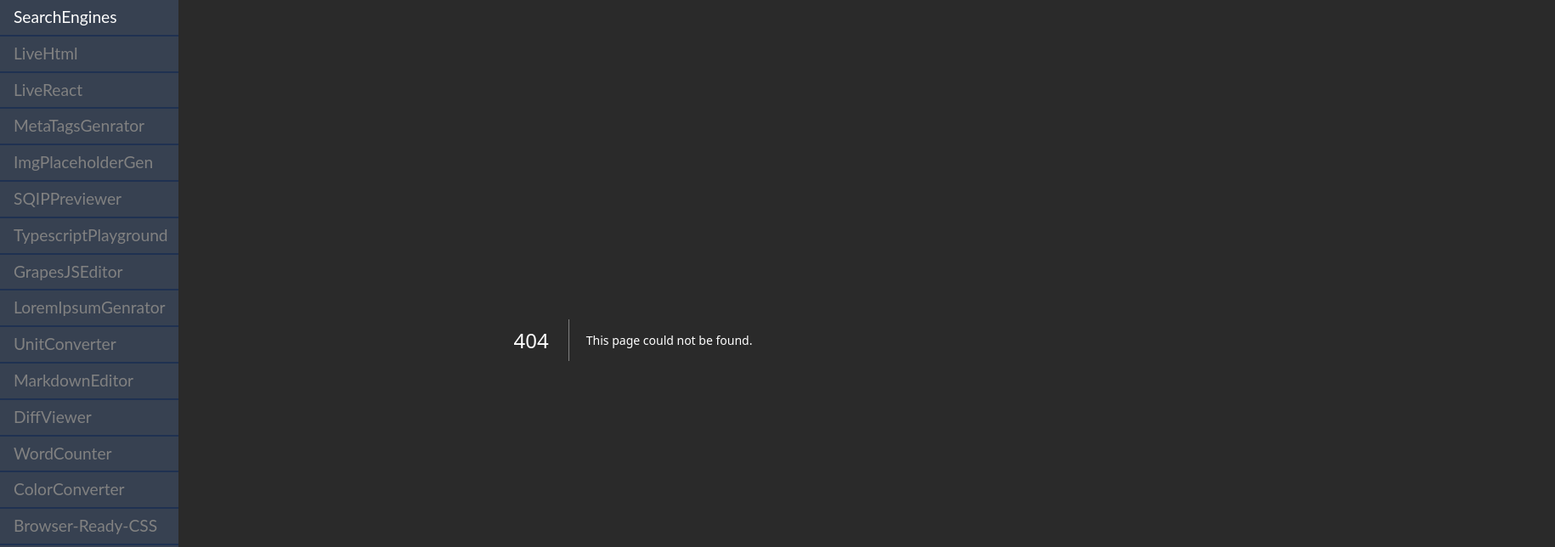
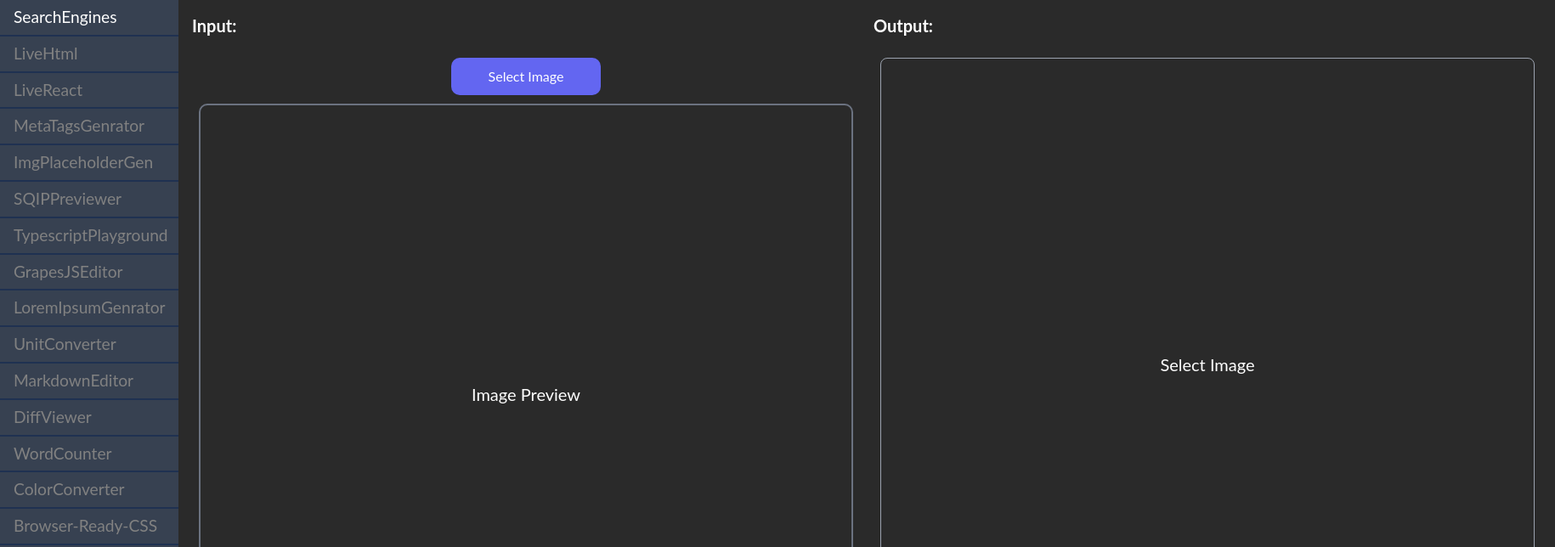
Before and after one commit to sabeerbikba/dev.tools, a React (Vite) app: page /image-metadata-viewer in a window 1280 px wide. Shown: the top 644 px of the page at 85% size, 1830 px wide, since content can reach past the window. Built offline with nearby package versions, Linux system fonts and the light colour scheme.

Commit message:
feat: Add new tool imgMetadataViewer

```diff
--- a/package.json
+++ b/package.json
@@ -22,6 +22,7 @@
 		"blurhash": "^2.0.5",
 		"clsx": "^2.1.1",
 		"crypto-js": "^4.2.0",
+		"exifr": "^7.1.3",
 		"github-markdown-css": "^5.5.1",
 		"grapesjs": "^0.19.5",
 		"grapesjs-blocks-basic": "^1.0.2",
--- a/src/App.jsx
+++ b/src/App.jsx
@@ -26,6 +26,7 @@ const AutoprefixerTool = lazy(() => import("./pages/AutoPrefixer.jsx"));
 import StringConverter from './pages/StringConverter.jsx';
 const QrCodeGenerator = lazy(() => import('./pages/QRCodeGenrator.jsx'));
 const HashGenerator = lazy(() => import('./pages/HashGenerator.jsx'));
+const ImageMetadataViewer = lazy(() => import('./pages/ImageMetadataViewer.jsx'));
 import Websites from "./pages/Websites.jsx";
 // import Test from "./pages/testing/Test.jsx" // Testing purpose
 
@@ -49,6 +50,7 @@ const routes = [
    { path: "StringConverter", element: <StringConverter /> },
    { path: "QrCodeGenerator", element: <QrCodeGenerator />, isLazy: true },
    { path: "HashGenerator", element: <HashGenerator />, isLazy: true },
+   { path: "image-metadata-viewer", element: <ImageMetadataViewer />, isLazy: true },
    { path: "Websites", element: <Websites /> },
    // { path: "Test", element: <Test /> },
    { path: "*", element: <NoPage /> },
--- a/src/Layout.jsx
+++ b/src/Layout.jsx
@@ -19,8 +19,9 @@ const links = [
    { to: "/StringConverter", text: "StringConverter" },
    { to: "/QrCodeGenerator", text: "QRCodeGenerator" },
    { to: "/HashGenerator", text: "HashGenerator" },
+   { to: "/image-metadata-viewer", text: "ImgMetadataViewer" },
    { to: "/Websites", text: "Websites" },
-   // { to: "/Test", text: "BlurhashGenerator[Test]" },
+   // { to: "/Test", text: "Test" },
 ];
 
 
--- /dev/null
+++ b/src/pages/ImageMetadataViewer.jsx
@@ -0,0 +1,175 @@
+import { useRef, useReducer } from 'react';
+import PropTypes from 'prop-types';
+import exifr from 'exifr';
+import clsx from 'clsx';
+import { Prism as JsonSyntaxHighlighter } from 'react-syntax-highlighter';
+import { a11yDark } from 'react-syntax-highlighter/dist/esm/styles/prism';
+
+import ToolBoxLayout from '@/common/ToolBoxLayout';
+import ToolBox from '@/common/ToolBox';
+import Btn from '@/common/BasicBtn';
+
+const actionTypes = {
+   UPDATE_VALUE: 'UPDATE_VALUE',
+};
+
+const initialState = {
+   imageUrl: '',
+   metadata: '',
+   error: '',
+};
+
+const reducer = (state, action) => {
+   switch (action.type) {
+      case actionTypes.UPDATE_VALUE: {
+         return { ...state, [action.field]: action.value };
+      }
+      default: {
+         console.error('Unknown action: ' + action.type);
+         console.warn('you not added action.type: ' + action.type + ' add and try');
+         return state;
+      }
+   }
+};
+
+const ImageMetadataViewer = () => {
+   const imgInputRef = useRef('');
+   const [state, dispatch] = useReducer(reducer, initialState);
+   const {
+      imageUrl,
+      metadata,
+      error,
+   } = state;
+
+
+   // //   Functions for Updating Reducer   // //
+
+   const updateValues = (values) => {
+      Object.keys(values).forEach((field) => {
+         dispatch({ type: actionTypes.UPDATE_VALUE, field, value: values[field] });
+      });
+   };
+
+
+   // //   Event Handlers   // //
+
+   const imgInputClick = () => {
+      if (imgInputRef.current) {
+         imgInputRef.current.click();
+      }
+   };
+
+   const handleImageChange = async (event) => {
+      const file = event.target.files[0];
+      if (file) {
+         try {
+            const imageUrl = URL.createObjectURL(file);
+            const supportedFormats = ['image/jpeg', 'image/tiff', 'image/webp', 'image/heic', 'image/heif'];
+            if (!supportedFormats.includes(file.type)) {
+               throw new Error('Unsupported file format');
+            }
+
+            const exifData = await exifr.parse(file);
+
+            if (exifData) {
+               console.log('EXIF data extracted:', exifData);
+               updateValues({
+                  metadata: exifData,
+                  error: '',
+                  imageUrl
+               });
+            } else {
+               throw new Error('No EXIF data found in the image');
+            }
+         } catch (error) {
+            console.error('Error extracting metadata:', error.message);
+            updateValues({
+               metadata: '',
+               error: error.message || 'Failed to extract metadata',
+               imageUrl: '',
+            });
+         }
+      } else {
+         console.error('No file selected');
+         updateValues({
+            metadata: '',
+            error: 'No file selected',
+            imageUrl: '',
+         });
+      }
+   };
+
+   const tailwind = {
+      input: {
+         selectImgBtn: 'mx-auto block !w-44',
+         imgPreview: 'border-2 border-gray-500 rounded-[10px] h-[91%] flex content-center justify-center flex-col mx-0 my-2.5 p-[5px]',
+         imgPreviewImg: 'object-contain max-h-full max-w-full',
+      },
+      output: "border border-gray-400 rounded-lg h-[96%] overflow-y-auto",
+   };
+
+   return (
+      <ToolBoxLayout height=''>
+         <ToolBox title='Input'>
+            <input
+               type="file"
+               ref={imgInputRef}
+               // accept=".jpeg, .jpg, .tiff, .webp, .heic, .heif"
+               accept="image/*"
+               onChange={handleImageChange}
+               hidden
+            />
+            <Btn
+               btnText='Select Image'
+               onClick={imgInputClick}
+               classNames={tailwind.input.selectImgBtn}
+            />
+            <div className={tailwind.input.imgPreview}>
+               {imageUrl === '' ? (
+                  <Info text="Image Preview" />
+               ) : (
+                  <img
+                     src={imageUrl}
+                     className={tailwind.input.imgPreviewImg}
+                  />
+               )}
+            </div>
+         </ToolBox>
+
+         <ToolBox title='Output'>
+            <div className={tailwind.output}>
+               {error ? (
+                  <Info text={error} colorRed />
+               ) : metadata === "" ? (
+                  <Info text="Select Image" />
+               ) : (
+                  <JsonSyntaxHighlighter
+                     style={a11yDark}
+                     language='json'
+                  >
+                     {JSON.stringify(metadata, '', 2)}
+                  </JsonSyntaxHighlighter>
+               )}
+            </div>
+         </ToolBox>
+      </ToolBoxLayout>
+   );
+};
+
+const Info = ({ text, colorRed }) => (
+   <div className={
+      clsx(
+         "flex items-center justify-center h-full text-center text-xl",
+         colorRed && "text-red-500",
+      )}
+   >
+      <p>{text}</p>
+   </div>
+);
+
+Info.propType = {
+   text: PropTypes.string.isRequired,
+   colorRed: PropTypes.bool,
+};
+
+export default ImageMetadataViewer;
--- a/src/styles/output.css
+++ b/src/styles/output.css
@@ -862,6 +862,14 @@ video {
   margin-right: auto;
 }
 
+.mt-1 {
+  margin-top: 0.25rem;
+}
+
+.mt-2 {
+  margin-top: 0.5rem;
+}
+
 .mt-3 {
   margin-top: 0.75rem;
 }
@@ -878,26 +886,18 @@ video {
   margin-top: 1.25rem;
 }
 
+.mt-6 {
+  margin-top: 1.5rem;
+}
+
+.mt-7 {
+  margin-top: 1.75rem;
+}
+
 .mt-\[5px\] {
   margin-top: 5px;
 }
 
-.mt-1 {
-  margin-top: 0.25rem;
-}
-
-.mt-2 {
-  margin-top: 0.5rem;
-}
-
-.mt-6 {
-  margin-top: 1.5rem;
-}
-
-.mt-7 {
-  margin-top: 1.75rem;
-}
-
 .box-border {
   box-sizing: border-box;
 }
@@ -942,10 +942,30 @@ video {
   display: none;
 }
 
+.\!h-10 {
+  height: 2.5rem !important;
+}
+
+.\!h-12 {
+  height: 3rem !important;
+}
+
+.\!h-16 {
+  height: 4rem !important;
+}
+
+.\!h-4 {
+  height: 1rem !important;
+}
+
 .\!h-\[45px\] {
   height: 45px !important;
 }
 
+.\!h-\[88\%\] {
+  height: 88% !important;
+}
+
 .h-0 {
   height: 0px;
 }
@@ -1042,6 +1062,10 @@ video {
   height: 745px;
 }
 
+.h-\[80\%\] {
+  height: 80%;
+}
+
 .h-\[var\(--w\)\] {
   height: var(--w);
 }
@@ -1054,24 +1078,16 @@ video {
   height: 100vh;
 }
 
-.\!h-\[88\%\] {
-  height: 88% !important;
-}
-
-.\!h-4 {
-  height: 1rem !important;
-}
-
-.\!h-10 {
-  height: 2.5rem !important;
-}
-
-.\!h-12 {
-  height: 3rem !important;
-}
-
-.\!h-16 {
-  height: 4rem !important;
+.h-\[91\%\] {
+  height: 91%;
+}
+
+.h-96 {
+  height: 24rem;
+}
+
+.h-\[96\%\] {
+  height: 96%;
 }
 
 .max-h-full {
@@ -1220,10 +1236,6 @@ video {
 
 .w-\[81\%\] {
   width: 81%;
-}
-
-.w-\[88\%\] {
-  width: 88%;
 }
 
 .w-fit {
@@ -1233,10 +1245,6 @@ video {
 
 .w-full {
   width: 100%;
-}
-
-.\!w-\[88\%\] {
-  width: 88% !important;
 }
 
 .min-w-\[1600px\] {
@@ -2152,6 +2160,11 @@ video {
 .text-white {
   --tw-text-opacity: 1;
   color: rgb(255 255 255 / var(--tw-text-opacity));
+}
+
+.text-red-500 {
+  --tw-text-opacity: 1;
+  color: rgb(239 68 68 / var(--tw-text-opacity));
 }
 
 .underline {
```
Also changed, not shown: 1 other file (tests, documents, lock files or other folders).
